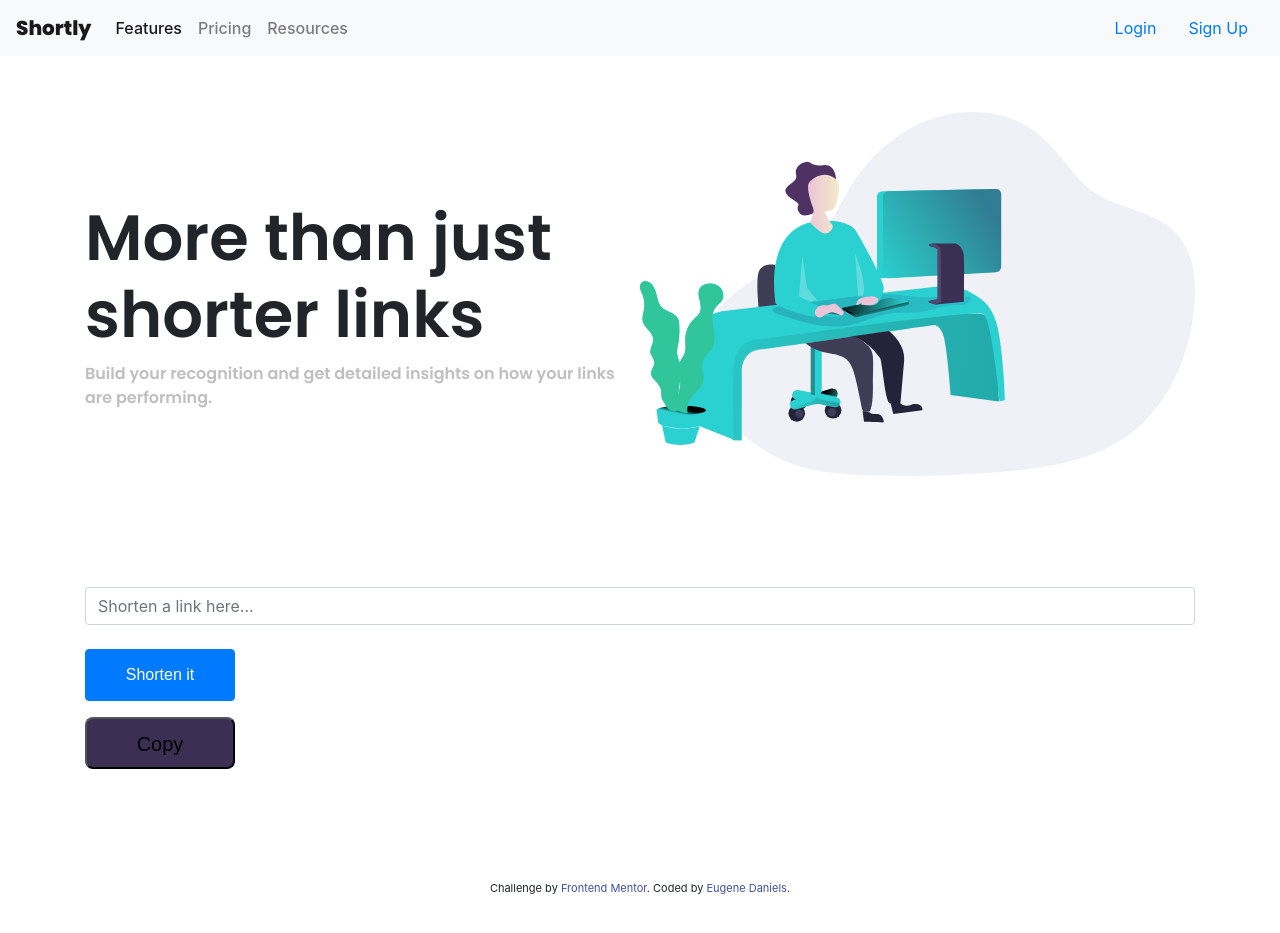
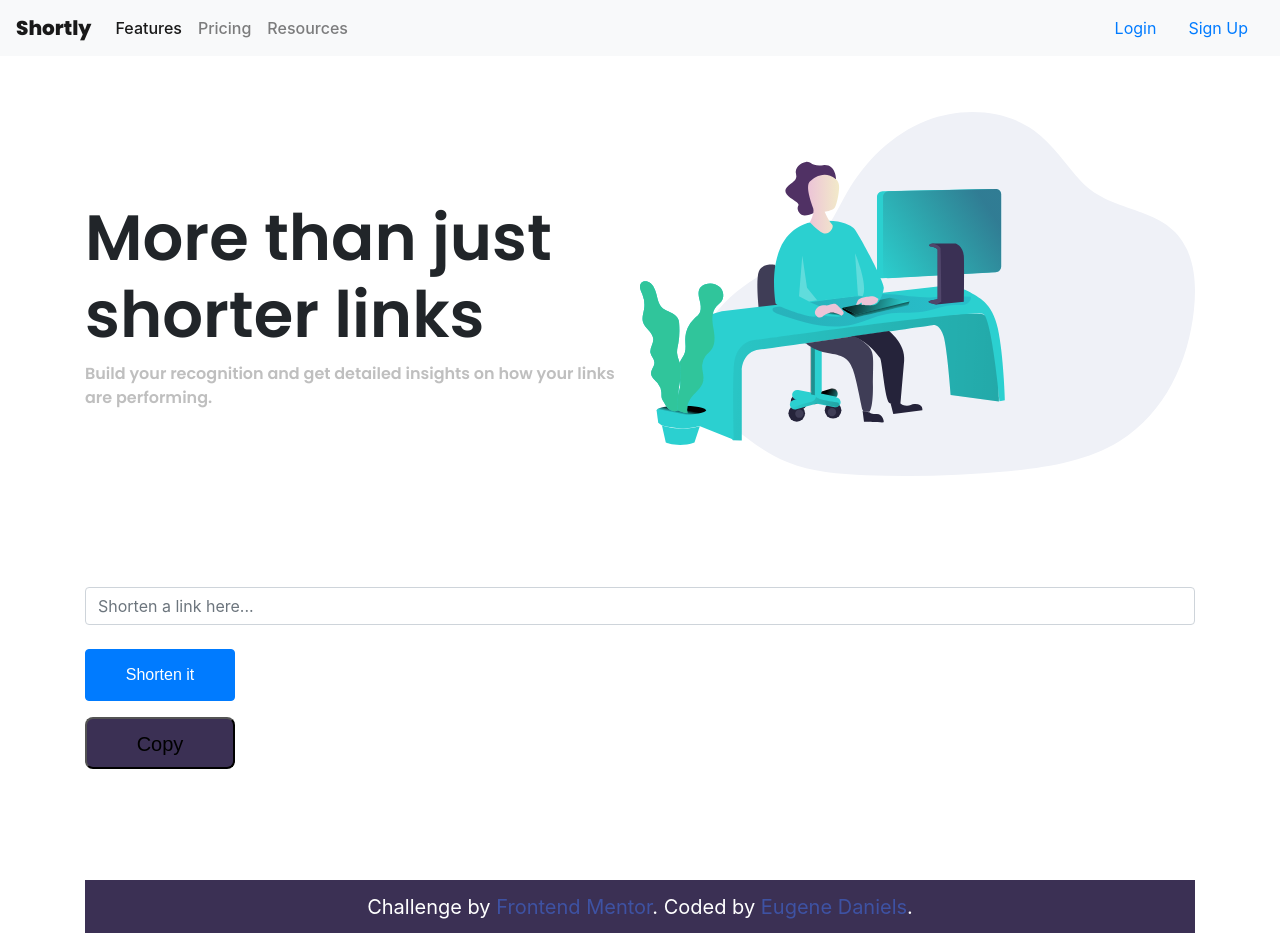
Before and after one commit to daniels600/URL, a plain HTML site: page index.html in a window 1280 px wide. Before the commit the page ends 897 px from the top, so only its background shows below. Drawn offline with nearby package versions, Linux system fonts and the light colour scheme; some packages are replaced by stand-ins of ours; a script that the page names is missing.

Commit message:
Added style to footer

```diff
--- a/index.html
+++ b/index.html
@@ -118,7 +118,7 @@
         Challenge by
         <a href="https://www.frontendmentor.io?ref=challenge" target="_blank"
           >Frontend Mentor</a
-        >. Coded by <a href="https://portfolio-tau-three.vercel.app/">Eugene Daniels</a>.
+        >. Coded by <a href="https://portfolio-tau-three.vercel.app/" target="_blank">Eugene Daniels</a>.
       </div>
     </div>
 
--- a/style.css
+++ b/style.css
@@ -50,6 +50,14 @@ button
   background-color:hsl(257, 27%, 26%);
 }
 
+.attribution {
+  font-size: 20px;
+  color: white;
+  background-color: hsl(257, 27%, 26%);
+  padding-top: 1%;
+  padding-bottom: 1%;
+}
+
 .shorten {
   border-style: dashed solid 2px;
   display: block;
```
